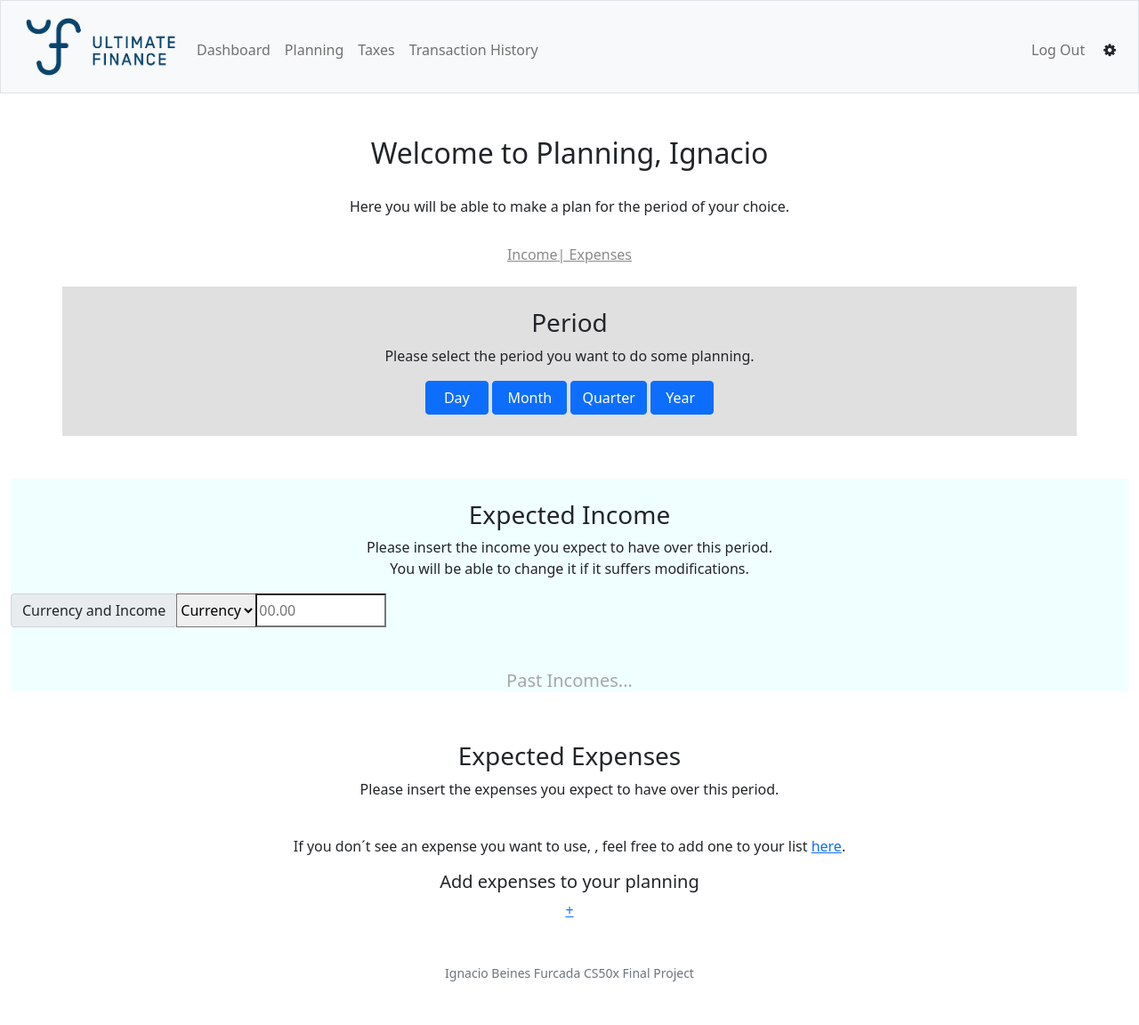
After one commit to nachobeinesfurcada/cs50-final-project, a Flask app: page /planning in a window 1280 px wide. The commit adds this page. Shown: the whole page at 89% size. Run offline with Flask 2, Linux system fonts and the light colour scheme; a user stored in the database is signed in; some libraries are stand-ins or nearby versions.

Commit message:
New add_expense.html, new planninng-html. General changes and bug fixes.

```diff
--- a/app.py
+++ b/app.py
@@ -25,6 +25,8 @@ db = SQL("sqlite:///ultimate_finance.db")
 
 type_of_user = ["Personal", "Enterprise", "Personal & Enterprise"]
 expertise = ["Begginer", "Intermediate", "Expert"]
+
+currencies = ["ARS","REAL", "USD"]
 
 
 @app.after_request
@@ -132,12 +134,79 @@ def logout():
     # Redirect user to login form
     return redirect("/")
 
+@app.route("/planning", methods=["GET", "POST"])
+@login_required
+def planning():
+
+    # get user id to pass as a list to html
+    user_id = session["user_id"]
+    name = db.execute("SELECT name FROM users WHERE id = ?", user_id)
+
+    expenses = db.execute("SELECT * FROM expenses WHERE user_id = ?", user_id)
+
+    if request.method == "POST":
+
+        return redirect("/")
+
+    return render_template("planning.html", name=name, currencies=currencies, expenses=expenses)
+
+@app.route("/add_expense", methods=["GET", "POST"])
+@login_required
+def add_expense():
+
+    user_id = session["user_id"]
+    name = db.execute("SELECT name FROM users WHERE id = ?", user_id)
+
+    expenses = db.execute("SELECT * FROM expenses WHERE user_id = ?", user_id)
+
+    if request.method == "POST":
+
+        expense_name = request.form.get("ExpenseName")
+        expense_desc = request.form.get("ExpenseDescription")
+
+        if not expense_name:
+            flash(u'Must provide an Expense Name', 'error')
+            return redirect("add_expense")
+
+        timestamp = time.time()
+        date_time = datetime.fromtimestamp(timestamp)
+
+        # if description is not null:
+        if expense_desc is not None:
+            prim_key = db.execute("INSERT INTO expenses (day_added, name, description, user_id) VALUES (:day_added, :name, :description, :user_id)",
+                                  day_added=date_time,
+                                  name=expense_name,
+                                  description=expense_desc,
+                                  user_id=user_id)
+
+            if prim_key is None:
+                flash("Registration error. Please contact support")
+                return redirect("/planning")
+
+            flash(u'Expense  Added!')
+
+        elif not expense_desc:
+            prim_key = db.execute("INSERT INTO expenses (day_added, name, user_id) VALUES (:day_added, :name, :user_id)",
+                                  day_added=date_time,
+                                  name=expense_name,
+                                  user_id=user_id)
+
+            if prim_key is None:
+                flash("Registration error. Please contact support")
+                return redirect("/add_expense")
+
+            flash(u'Expense  Added!')
+
+        return redirect("/add_expense")
+
+    return render_template("add_expense.html", expenses=expenses)
+
 
 @app.route("/settings", methods=["GET", "POST"])
 @login_required
 def settings():
 
-    ##if request.method == "POST":
+    ## if request.method == "POST":
 
     user_id = session["user_id"]
 
--- a/static/styles.css
+++ b/static/styles.css
@@ -24,16 +24,80 @@ a.button {
 
 
 
-.select {
-    cursor: pointer;
-    display: inline-block;
-    position: relative;
-    font: normal 11px/22px Arial, Sans-Serif;
-    color: black;
-    border: 1px solid #ccc;
-  }
 
  /* Styling error flashes */
   .error {
     color: rgba(255, 214, 79, 0.623)
 }
+
+.income {
+    background-color: azure;
+}
+
+.past-incomes {
+    color:rgb(167, 167, 167)
+}
+
+.hyperlinks {
+    color:rgb(138, 138, 138)
+}
+
+.period {
+    background-color: rgb(224, 224, 224);
+}
+
+.expenses {
+    background-color: azure;
+}
+
+.add_expense {
+    background-color: rgba(193, 255, 86, 0.515);
+}
+
+.grey {
+    background-color: rgba(128,128,128,.25);
+  }
+  .green {
+    background-color: rgba(193, 255, 86, 0.515);
+  }
+
+.container {
+    text-align:center;
+
+    margin: 0 auto;
+    position: relative;
+}
+
+.child {
+
+    margin: auto;
+}
+form {
+    text-align: center;
+    align-items: center;
+  }
+
+
+
+/* dynamic class creation */
+.flex {
+    display: flex;
+    gap: 1.5em;
+
+}
+.delete {
+    text-decoration: none;
+    display: inline-block;
+    background:rgb(167, 167, 167);
+    color: #fff;
+    font-size: 1.5rem;
+    font-weight:bold;
+    width: 30px;
+    height: 30px;
+    color: #fff;
+    margin-left: auto;
+    display: flex;
+    justify-content: center;
+    align-items: center;
+    cursor: pointer;
+}
--- a/templates/layout.html
+++ b/templates/layout.html
@@ -5,13 +5,15 @@
     <head>
 
         <meta charset="utf-8">
+
+        <meta http-equiv="X-UA-Compatible" content="IE-edge">
         <meta name="viewport" content="initial-scale=1, width=device-width">
 
         <!-- http://getbootstrap.com/docs/5.1/ -->
         <link crossorigin="anonymous" href="https://cdn.jsdelivr.net/npm/bootstrap@5.1.3/dist/css/bootstrap.min.css" integrity="sha384-1BmE4kWBq78iYhFldvKuhfTAU6auU8tT94WrHftjDbrCEXSU1oBoqyl2QvZ6jIW3" rel="stylesheet">
         <script crossorigin="anonymous" src="https://cdn.jsdelivr.net/npm/bootstrap@5.1.3/dist/js/bootstrap.bundle.min.js" integrity="sha384-ka7Sk0Gln4gmtz2MlQnikT1wXgYsOg+OMhuP+IlRH9sENBO0LRn5q+8nbTov4+1p"></script>
 
-        <https://icons8.com/icon/UtrcFOIQY89z/finance"-->
+        <!--https://icons8.com/icon/UtrcFOIQY89z/finance"-->
 
         <link href="/static/favicon.ico" rel="icon">
 
@@ -37,8 +39,7 @@
                     {% if session["user_id"] %}
                         <ul class="navbar-nav me-auto mt-2">
                             <li class="nav-item"><a class="nav-link" href="/">Dashboard</a></li>
-                            <li class="nav-item"><a class="nav-link" href="/income">Income</a></li>
-                            <li class="nav-item"><a class="nav-link" href="/expenses">Expenses</a></li>
+                            <li class="nav-item"><a class="nav-link" href="/planning">Planning</a></li>
                             <li class="nav-item"><a class="nav-link" href="/taxes">Taxes</a></li>
                             <li class="nav-item"><a class="nav-link" href="/history">Transaction History</a></li>
                         </ul>
--- /dev/null
+++ b/templates/planning.html
@@ -0,0 +1,105 @@
+{% extends "layout.html" %}
+
+{% block title %}
+    Dashboard
+{% endblock %}
+
+{% block main %}
+    <div>
+        {% for name in name %}
+        <h2 style="text-align:center">Welcome to Planning, {{ name.name }}</h2>
+        {% endfor %}
+    </div>
+
+    <br>
+    <div>
+        <h6 style="text-align:center">Here you will be able to make a plan for the period of your choice. <h6>
+    </div>
+    <br>
+
+
+    <a class="hyperlinks" href="#income">Income</a><a class="hyperlinks" href="#expenses">|           Expenses</a>
+    <br><br>
+    <form action="/planning" method="post">
+        <div class="period container">
+            <br>
+            <h3>Period</h3>
+            <p>Please select the period you want to do some planning. </p>
+            <input class="btn btn-primary" id ="day" type="button" value="  Day  ">
+            <input class="btn btn-primary" id ="month "type="button" value=" Month ">
+            <input class="btn btn-primary" id ="quarter" type="button" value="Quarter">
+            <input class="btn btn-primary" id ="year" type="button" value=" Year  ">
+            <br><br>
+        </div><br><br>
+        <div class="income " id="income">
+            <br><h3>Expected Income</h3>
+            <p>Please insert the income you expect to have over this period.  <br>You will be able to change it if it suffers modifications.
+            <div class="input-group" >
+                <div class="input-group-prepend">
+                  <span class="input-group-text" id="">Currency and Income</span>
+                </div class="input-group">
+                    <select name="currency">
+                    <option disabled selected>Currency</option>
+                    {% for currency in currencies %}
+                        <option value="{{ currency }}">{{ currency }}</option>
+                    {% endfor %}
+                </select>
+                <input type="text" size="10" placeholder="00.00" size="50">
+            </div>
+            <br><br>
+            <h5 class="past-incomes">Past Incomes...</h5>
+            <!-- to do insert past incomes-->
+        </div>
+        <br>
+        <div class="expenses_container" id="expenses">
+            <br><h3>Expected Expenses</h3>
+            <p>Please insert the expenses you expect to have over this period.  <br><br><p>If you don´t see an expense you want to use, , feel free to add one to your list <a href="/add_expense">here</a>.</p>
+            <h5>Add expenses to your planning</h5>
+            <a href="#" class="add">&plus;</a>
+
+            <div class="inp-group"></div>
+        </div>
+        <script>
+            const addBtn = document.querySelector(".add");
+
+            const input = document.querySelector(".inp-group");
+
+            function addInput() {
+                const ExpenseName = document.createElement("input");
+                ExpenseName.type="text";
+                Currency.placeholder="Expense name"
+
+                const Currency = document.createElement("input");
+                Currency.type="text";
+                Currency.placeholder="Currency"
+
+                const Amount = document.createElement("input");
+                Amount.type="integer";
+                Amount.placeholder="00.00"
+
+                const AddExpense = document.createElement("input");
+
+                const btn = document.createElement("a");
+                btn.className = "delete";
+                btn.innerHTML = "&times";
+
+                const flex = document.createElement("div");
+                flex.className = "flex";
+
+                input.appendChild(flex);
+                flex.appendChild(ExpenseName);
+                flex.appendChild(Currency);
+                flex.appendChild(Amount);
+                flex.appendChild(AddExpense);
+                flex.appendChild(btn);
+
+
+            }
+            addBtn.addEventListener("click", addInput);
+
+        </script>
+    </form>
+
+
+
+{% endblock %}
```
Also changed, not shown: script.js (+37 -0 lines), templates/add_expense.html (added, +72 -0 lines), ultimate_finance.db, 1 other file.
